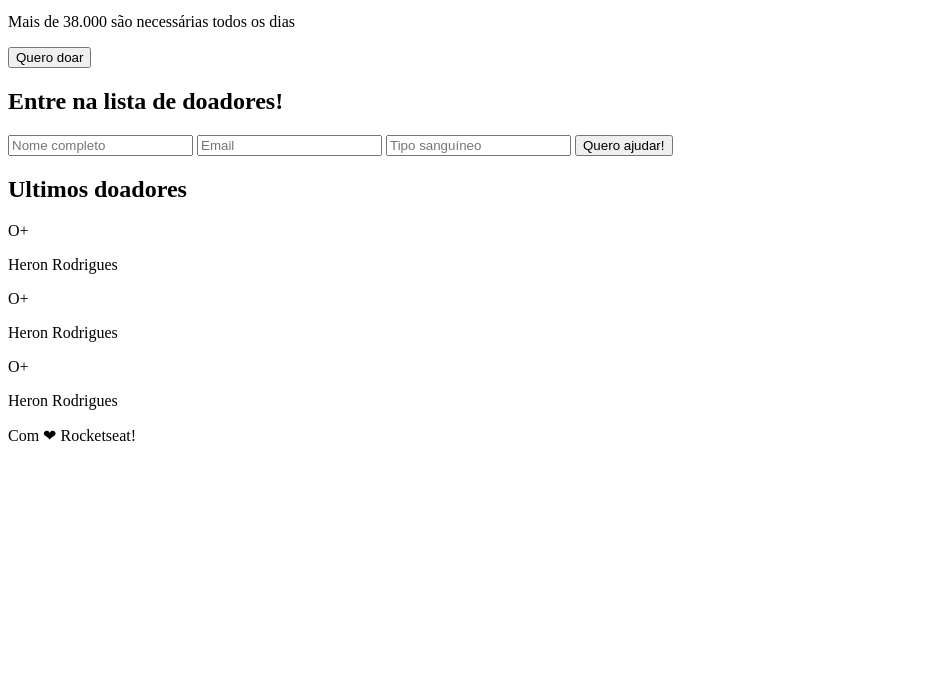
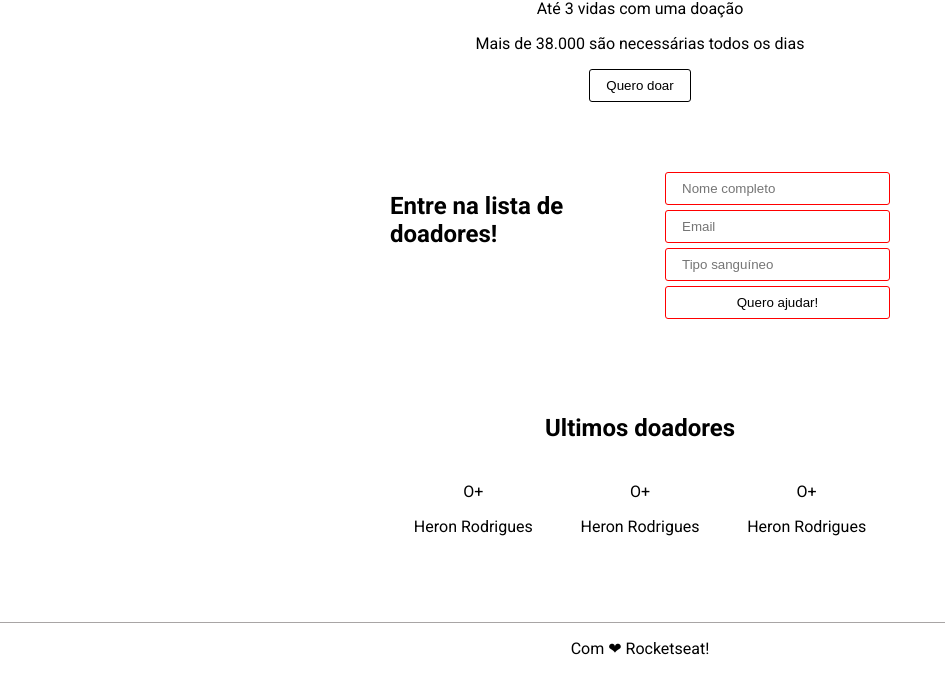
Before and after one commit to heronsousa/blooddonation, a plain HTML site: page index.html in a window 1280 px wide. Shown: the part 148-822 px from the top of the page, without its empty margins (0-945 px from the left). Before the commit the page ends 800 px from the top, so only its background shows below. Drawn offline with Linux system fonts and the light colour scheme.

Commit message:
styling page

```diff
--- a/index.html
+++ b/index.html
@@ -3,6 +3,9 @@
 <html>
     <head>
         <title>Doação de sangue</title>
+
+        <link rel="stylesheet" href="style.css">
+        <link href="https://fonts.googleapis.com/css?family=Roboto:400,700&display=swap" rel="stylesheet">
     </head>
 
     <body>
--- /dev/null
+++ b/style.css
@@ -0,0 +1,58 @@
+html, body {
+    margin: 0;  /* Retira margem padrão do navegador */
+}
+
+body {
+    display: flex;
+    flex-direction: column;
+    height: 100vh; /* 100% da tela  */
+    font-family: 'Roboto', sans-serif;
+}
+
+footer {
+    margin-top: auto;
+    border-top: 1px rgb(168, 165, 165) solid;
+    padding: 16px;
+}
+
+header, main, footer {
+    text-align: center;
+}
+
+section.donors {
+    display: grid;
+    grid-template-columns: 1fr 1fr 1fr; /* Dividi em 3 frações */
+}
+
+.form {
+    display: grid;
+    grid-template-columns: 1fr 1fr;
+    grid-gap: 50px;
+}
+
+header, .form, main {
+    margin: 0 auto 70px;
+    width: 90%;     /* Limite dos elementos da página */
+    max-width: 500px;
+}
+
+header h1, main h2 {
+    margin-bottom: 40px;
+}
+
+header button {
+    padding: 8px  16px;
+    background-color: white;
+    border: 1px solid;
+    border-radius: 3px;
+}
+
+form input, form button {
+    width: 100%;
+    box-sizing: border-box;
+    margin-bottom: 5px;
+    padding: 8px  16px;
+    border-radius: 3px;
+    border: 1px red solid;
+    background-color: white;
+}
```
